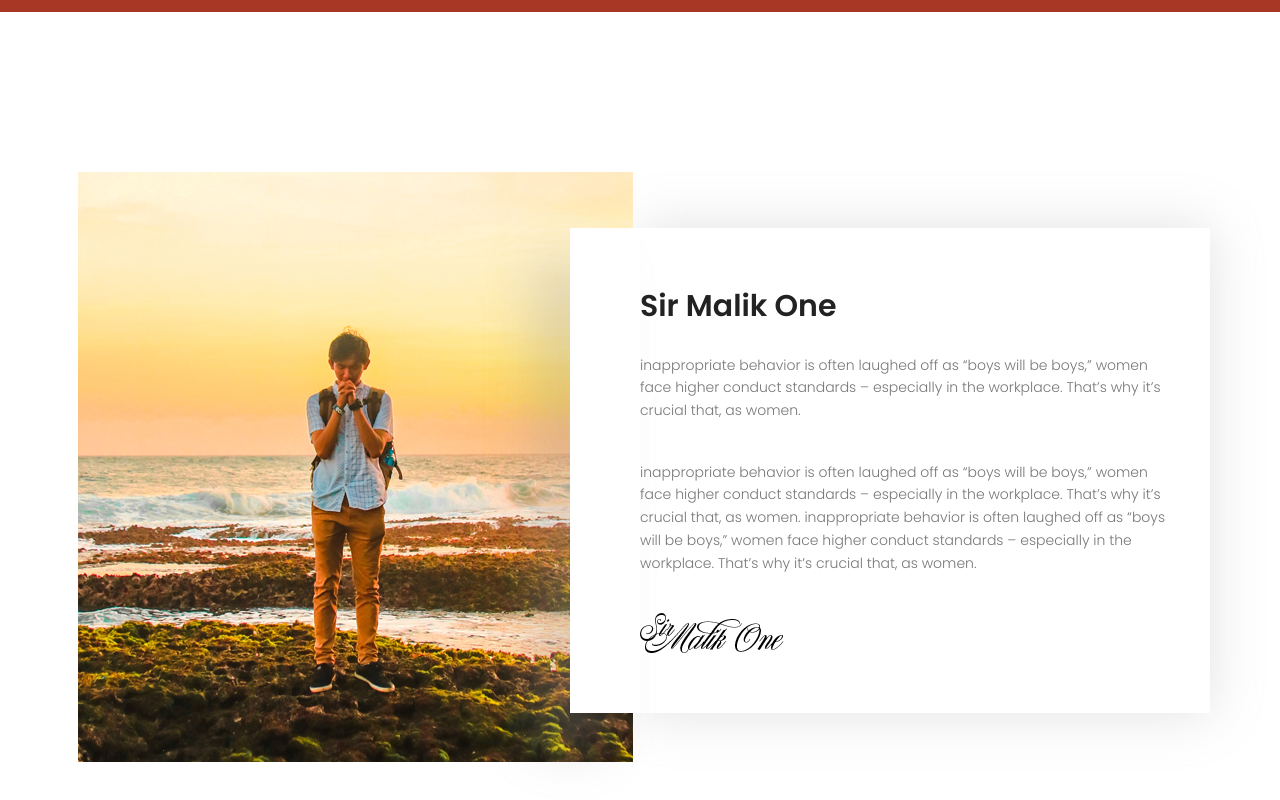
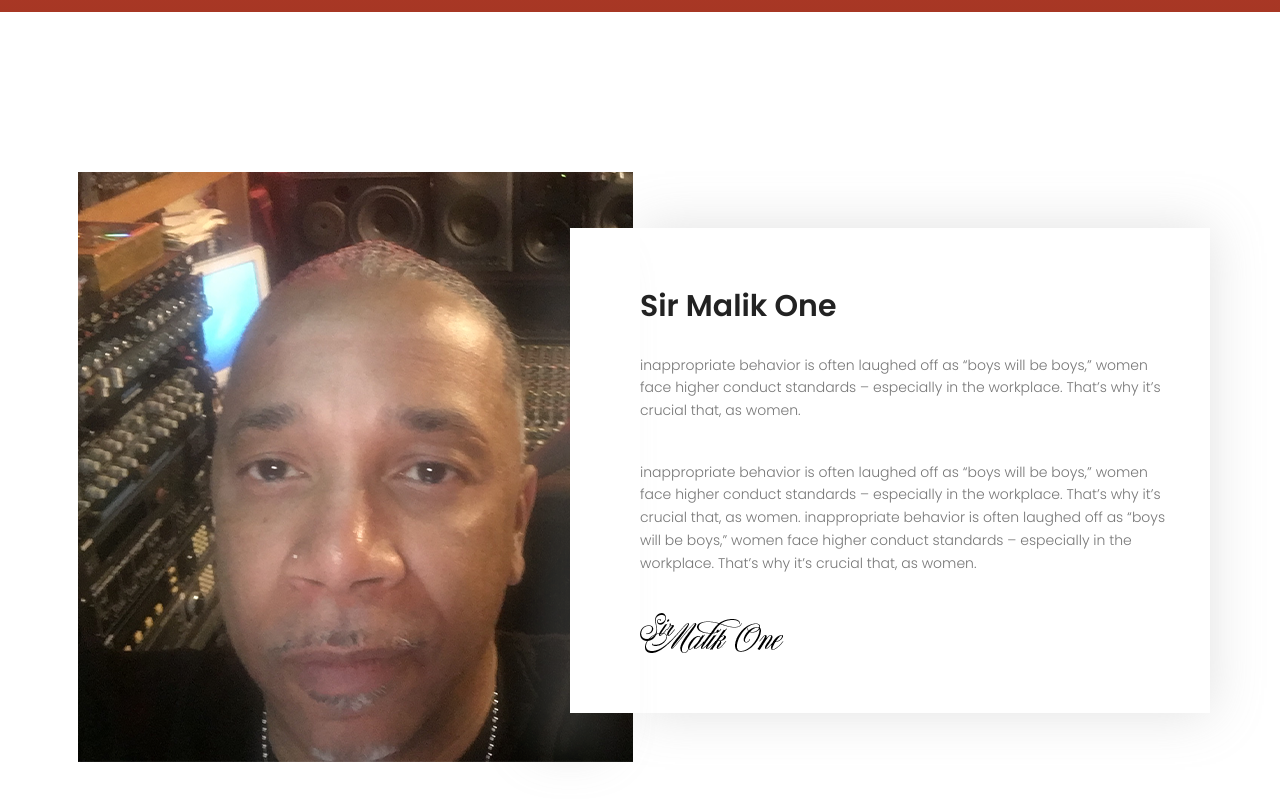
Before and after one commit to MacCracken/pitw_ebook_site, a plain HTML site: page index.html in a window 1280 px wide. Shown: the part 788-1588 px from the top of the page. Drawn offline with nearby package versions, Linux system fonts and the light colour scheme; some packages are replaced by stand-ins of ours.

Commit message:
more minor work on the website

```diff
--- a/index.html
+++ b/index.html
@@ -74,7 +74,6 @@
               <a href="#" class="primary-btn text-uppercase">Buy eBook for $9.99</a>
               <p></p>
               <a href="#" class="primary-btn text-uppercase">Buy Paperback for $17.99</a>
-              <p></p>
 						</div>
 						<div class="col-lg-5 banner-right">
 							<img class="img-fluid" src="img/header-img-w-cover.png" alt="">
@@ -90,7 +89,7 @@
 					<div class="single-info row mt-40 align-items-center">
 						<div class="col-lg-6 col-md-12 text-center no-padding info-left">
 							<div class="info-thumb">
-								<img src="img/about-img.jpg" class="img-fluid info-img" alt="">
+								<img src="img/about_malik_tmp.png" class="img-fluid info-img" alt="">
 							</div>
 						</div>
 						<div class="col-lg-6 col-md-12 no-padding info-rigth">
```
Also changed, not shown: img/about_malik_tmp.png (added), 1 other file.
